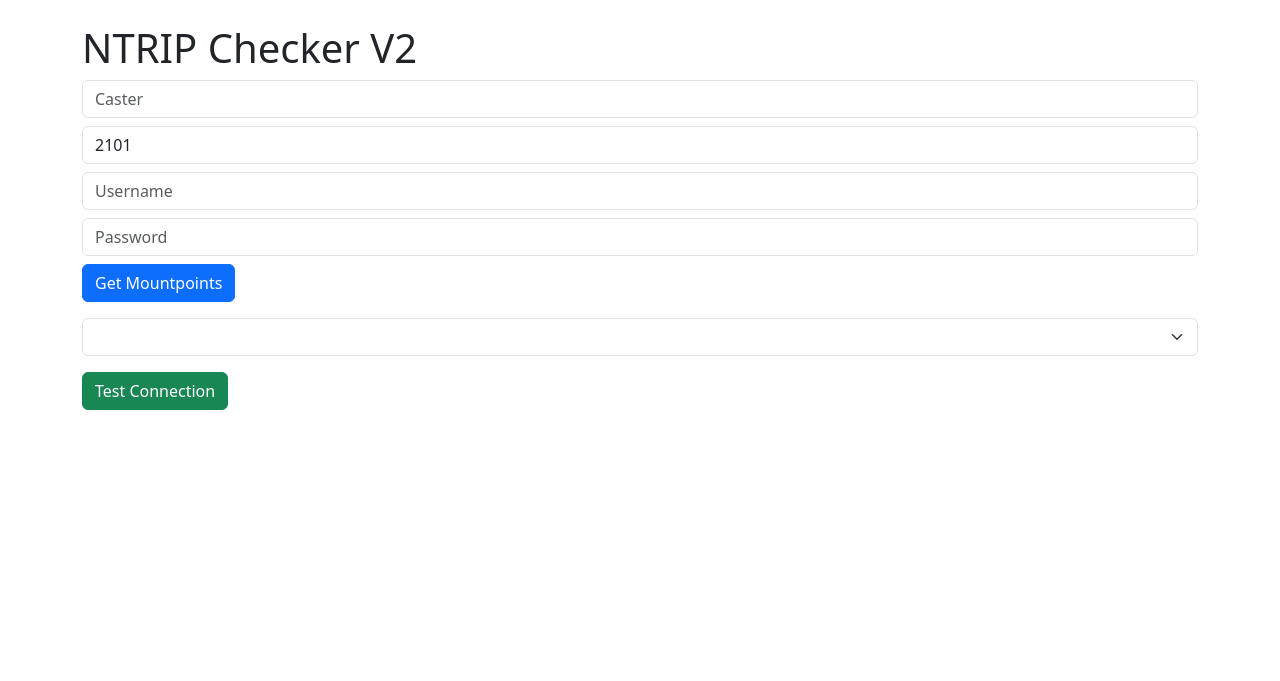
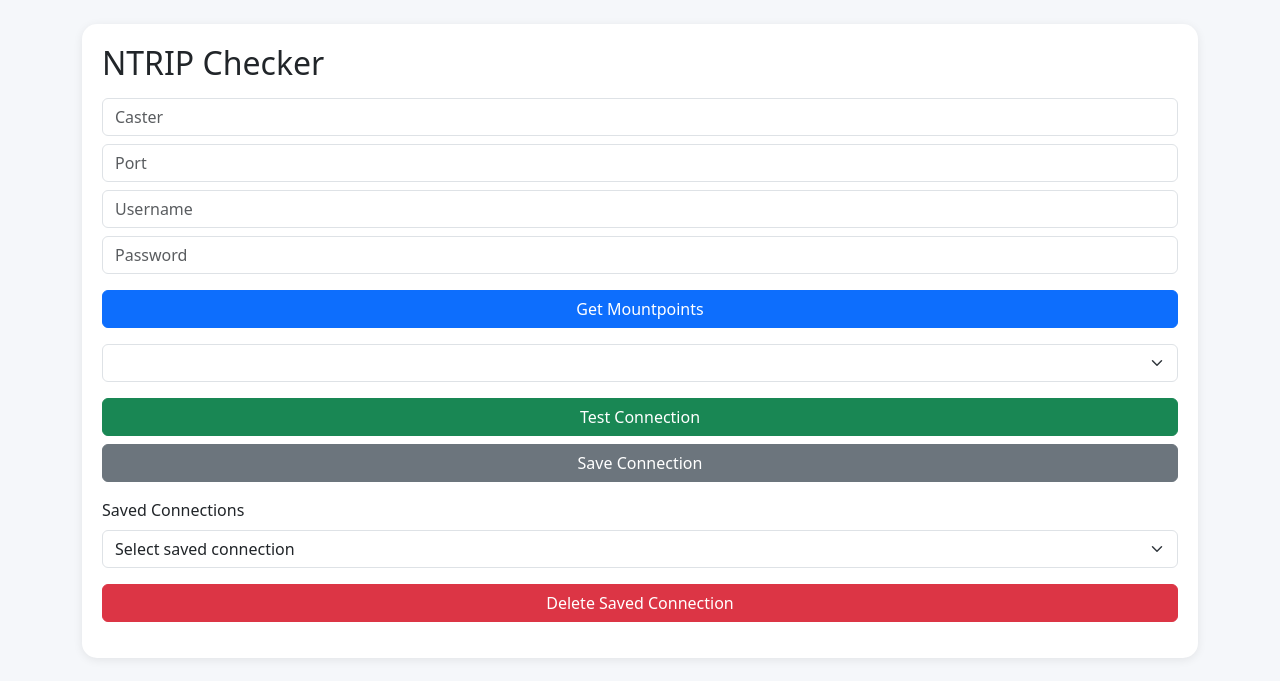
Before and after one commit to DavSem39/ntrip-checker, a Flask app: page / in a window 1280 px wide. Shown: the top 681 px of the page. Run offline with Flask 3, Linux system fonts and the light colour scheme; lists and menus that the app fills with data are empty.

Commit message:
Update index.html

```diff
--- a/templates/index.html
+++ b/templates/index.html
@@ -1,5 +1,467 @@
-<!doctype html><html><head><title>NTRIP Checker V2</title><link rel='stylesheet' href='https://cdn.jsdelivr.net/npm/bootstrap@5.3.3/dist/css/bootstrap.min.css'></head><body class='container py-4'><h1>NTRIP Checker V2</h1><input id='host' class='form-control mb-2' placeholder='Caster'><input id='port' class='form-control mb-2' value='2101'><input id='username' class='form-control mb-2' placeholder='Username'><input id='password' type='password' class='form-control mb-2' placeholder='Password'><button class='btn btn-primary' onclick='getm()'>Get Mountpoints</button><select id='mp' class='form-select my-3'></select><button class='btn btn-success' onclick='testc()'>Test Connection</button><div id='res' class='mt-3'></div><script>
-function payload(){return {host:host.value,port:port.value,username:username.value,password:password.value}}
-async function getm(){let r=await fetch('/mountpoints',{method:'POST',headers:{'Content-Type':'application/json'},body:JSON.stringify(payload())});let d=await r.json();mp.innerHTML='';if(d.success)d.mountpoints.forEach(v=>mp.innerHTML+=`<option>${v}</option>`);else alert(d.error)}
-async function testc(){let p=payload();p.mountpoint=mp.value;let r=await fetch('/test_connection',{method:'POST',headers:{'Content-Type':'application/json'},body:JSON.stringify(p)});let d=await r.json();res.innerHTML=d.success?`<div class="alert alert-success">Status:${d.status}<br>Latency:${d.latency_ms} ms<br>Bytes:${d.bytes_received}</div>`:`<div class="alert alert-danger">${d.error}</div>`}
-</script></body></html>
+<!DOCTYPE html>
+<html>
+
+<head>
+
+<meta charset="utf-8">
+<meta name="viewport" content="width=device-width, initial-scale=1">
+
+<title>NTRIP Checker</title>
+
+<link rel="stylesheet"
+href="https://cdn.jsdelivr.net/npm/bootstrap@5.3.3/dist/css/bootstrap.min.css">
+
+<style>
+
+body{
+    background:#f5f7fa;
+}
+
+.card-box{
+    background:white;
+    padding:20px;
+    border-radius:15px;
+    box-shadow:0 2px 10px rgba(0,0,0,.08);
+}
+
+.status-online{
+    background:#d1fae5;
+    border-left:6px solid #22c55e;
+    color:#166534;
+}
+
+.status-warning{
+    background:#fef3c7;
+    border-left:6px solid #f59e0b;
+    color:#92400e;
+}
+
+.status-offline{
+    background:#fee2e2;
+    border-left:6px solid #ef4444;
+    color:#991b1b;
+}
+
+.status-box{
+    padding:15px;
+    border-radius:10px;
+    margin-top:15px;
+}
+
+.status-title{
+    font-size:20px;
+    font-weight:bold;
+    margin-bottom:10px;
+}
+
+</style>
+
+</head>
+
+<body>
+
+<div class="container py-4">
+
+    <div class="card-box">
+
+        <h2 class="mb-3">
+            NTRIP Checker
+        </h2>
+
+        <input
+            id="host"
+            class="form-control mb-2"
+            placeholder="Caster">
+
+        <input
+            id="port"
+            type="number"
+            class="form-control mb-2"
+            placeholder="Port">
+
+        <input
+            id="username"
+            class="form-control mb-2"
+            placeholder="Username">
+
+        <input
+            id="password"
+            type="password"
+            class="form-control mb-3"
+            placeholder="Password">
+
+        <button
+            class="btn btn-primary w-100 mb-3"
+            onclick="getm()">
+
+            Get Mountpoints
+
+        </button>
+
+        <select
+            id="mp"
+            class="form-select mb-3">
+
+        </select>
+
+        <button
+            class="btn btn-success w-100 mb-2"
+            onclick="testc()">
+
+            Test Connection
+
+        </button>
+
+        <button
+            class="btn btn-secondary w-100 mb-3"
+            onclick="saveConnection()">
+
+            Save Connection
+
+        </button>
+
+        <label class="form-label">
+            Saved Connections
+        </label>
+
+        <select
+            id="savedConnections"
+            class="form-select mb-3"
+            onchange="loadConnection()">
+
+        </select>
+
+        <button
+            class="btn btn-danger w-100 mb-3"
+            onclick="deleteConnection()">
+
+            Delete Saved Connection
+
+        </button>
+
+        <div id="res"></div>
+
+    </div>
+
+</div>
+
+<script>
+
+function payload(){
+
+    return {
+
+        host:
+            document.getElementById("host").value,
+
+        port:
+            document.getElementById("port").value,
+
+        username:
+            document.getElementById("username").value,
+
+        password:
+            document.getElementById("password").value
+
+    };
+
+}
+
+async function getm(){
+
+    let response = await fetch('/mountpoints',{
+
+        method:'POST',
+
+        headers:{
+            'Content-Type':'application/json'
+        },
+
+        body:JSON.stringify(payload())
+
+    });
+
+    let data = await response.json();
+
+    let select =
+        document.getElementById("mp");
+
+    select.innerHTML = "";
+
+    if(data.success){
+
+        data.mountpoints.forEach(function(mp){
+
+            let option =
+                document.createElement("option");
+
+            option.value = mp;
+            option.text = mp;
+
+            select.appendChild(option);
+
+        });
+
+    }else{
+
+        alert(data.error);
+
+    }
+
+}
+
+async function testc(){
+
+    let p = payload();
+
+    p.mountpoint =
+        document.getElementById("mp").value;
+
+    let response =
+        await fetch('/test_connection',{
+
+            method:'POST',
+
+            headers:{
+                'Content-Type':'application/json'
+            },
+
+            body:JSON.stringify(p)
+
+        });
+
+    let data =
+        await response.json();
+
+    let result =
+        document.getElementById("res");
+
+    if(data.success){
+
+        let cssClass =
+            "status-online";
+
+        let title =
+            "🟢 ONLINE";
+
+        if(data.status === "NO RTCM DATA"){
+
+            cssClass =
+                "status-warning";
+
+            title =
+                "🟡 NO RTCM DATA";
+
+        }
+
+        result.innerHTML = `
+
+        <div class="status-box ${cssClass}">
+
+            <div class="status-title">
+
+                ${title}
+
+            </div>
+
+            <div>
+
+                <strong>Latency:</strong>
+                ${data.latency_ms} ms
+
+            </div>
+
+            <div>
+
+                <strong>Bytes Received:</strong>
+                ${data.bytes_received}
+
+            </div>
+
+            <div>
+
+                <strong>RTCM:</strong>
+                ${data.rtcm_detected ? "YES" : "NO"}
+
+            </div>
+
+        </div>
+
+        `;
+
+    }else{
+
+        result.innerHTML = `
+
+        <div class="status-box status-offline">
+
+            <div class="status-title">
+
+                🔴 OFFLINE
+
+            </div>
+
+            <div>
+
+                ${data.error}
+
+            </div>
+
+        </div>
+
+        `;
+
+    }
+
+}
+
+function saveConnection(){
+
+    let profiles =
+        JSON.parse(
+            localStorage.getItem(
+                "ntripProfiles"
+            ) || "[]"
+        );
+
+    profiles.push({
+
+        host:
+            document.getElementById("host").value,
+
+        port:
+            document.getElementById("port").value,
+
+        username:
+            document.getElementById("username").value,
+
+        password:
+            document.getElementById("password").value
+
+    });
+
+    localStorage.setItem(
+
+        "ntripProfiles",
+
+        JSON.stringify(profiles)
+
+    );
+
+    populateProfiles();
+
+    alert("Connection saved.");
+
+}
+
+function populateProfiles(){
+
+    let profiles =
+        JSON.parse(
+            localStorage.getItem(
+                "ntripProfiles"
+            ) || "[]"
+        );
+
+    let dropdown =
+        document.getElementById(
+            "savedConnections"
+        );
+
+    dropdown.innerHTML =
+        '<option value="">Select saved connection</option>';
+
+    profiles.forEach(function(profile,index){
+
+        dropdown.innerHTML +=
+
+        `<option value="${index}">
+            ${profile.host}
+        </option>`;
+
+    });
+
+}
+
+function loadConnection(){
+
+    let profiles =
+        JSON.parse(
+            localStorage.getItem(
+                "ntripProfiles"
+            ) || "[]"
+        );
+
+    let index =
+        document.getElementById(
+            "savedConnections"
+        ).value;
+
+    if(index === "")
+        return;
+
+    let profile =
+        profiles[index];
+
+    if(!profile)
+        return;
+
+    document.getElementById("host").value =
+        profile.host;
+
+    document.getElementById("port").value =
+        profile.port;
+
+    document.getElementById("username").value =
+        profile.username;
+
+    document.getElementById("password").value =
+        profile.password;
+
+}
+
+function deleteConnection(){
+
+    let profiles =
+        JSON.parse(
+            localStorage.getItem(
+                "ntripProfiles"
+            ) || "[]"
+        );
+
+    let index =
+        parseInt(
+            document.getElementById(
+                "savedConnections"
+            ).value
+        );
+
+    if(isNaN(index))
+        return;
+
+    profiles.splice(index,1);
+
+    localStorage.setItem(
+
+        "ntripProfiles",
+
+        JSON.stringify(profiles)
+
+    );
+
+    populateProfiles();
+
+    alert("Connection deleted.");
+
+}
+
+window.onload = function(){
+
+    populateProfiles();
+
+};
+
+</script>
+
+</body>
+</html>
```
